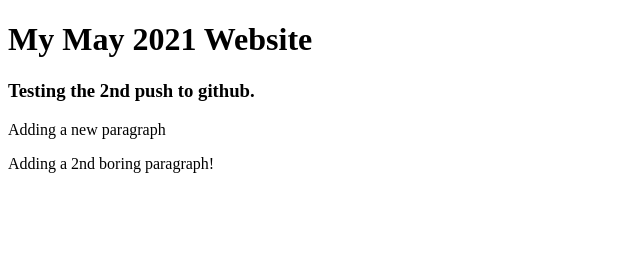
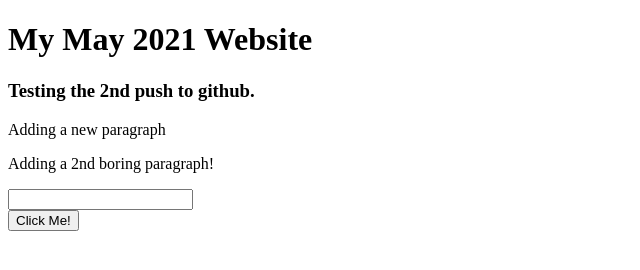
Before and after one commit to rezbd/may-2021, a plain HTML site: page index.html in a window 1280 px wide. Shown: the whole page, without its empty margins (0-640 px from the left). Drawn offline with Linux system fonts and the light colour scheme.

Commit message:
added a button.

```diff
--- a/index.html
+++ b/index.html
@@ -11,5 +11,8 @@
     <h3>Testing the 2nd push to github.</h3>
     <p>Adding a new paragraph</p>
     <p>Adding a 2nd boring paragraph!</p>
+    <input type="text" />
+    <br />
+    <button>Click Me!</button>
   </body>
 </html>
```
